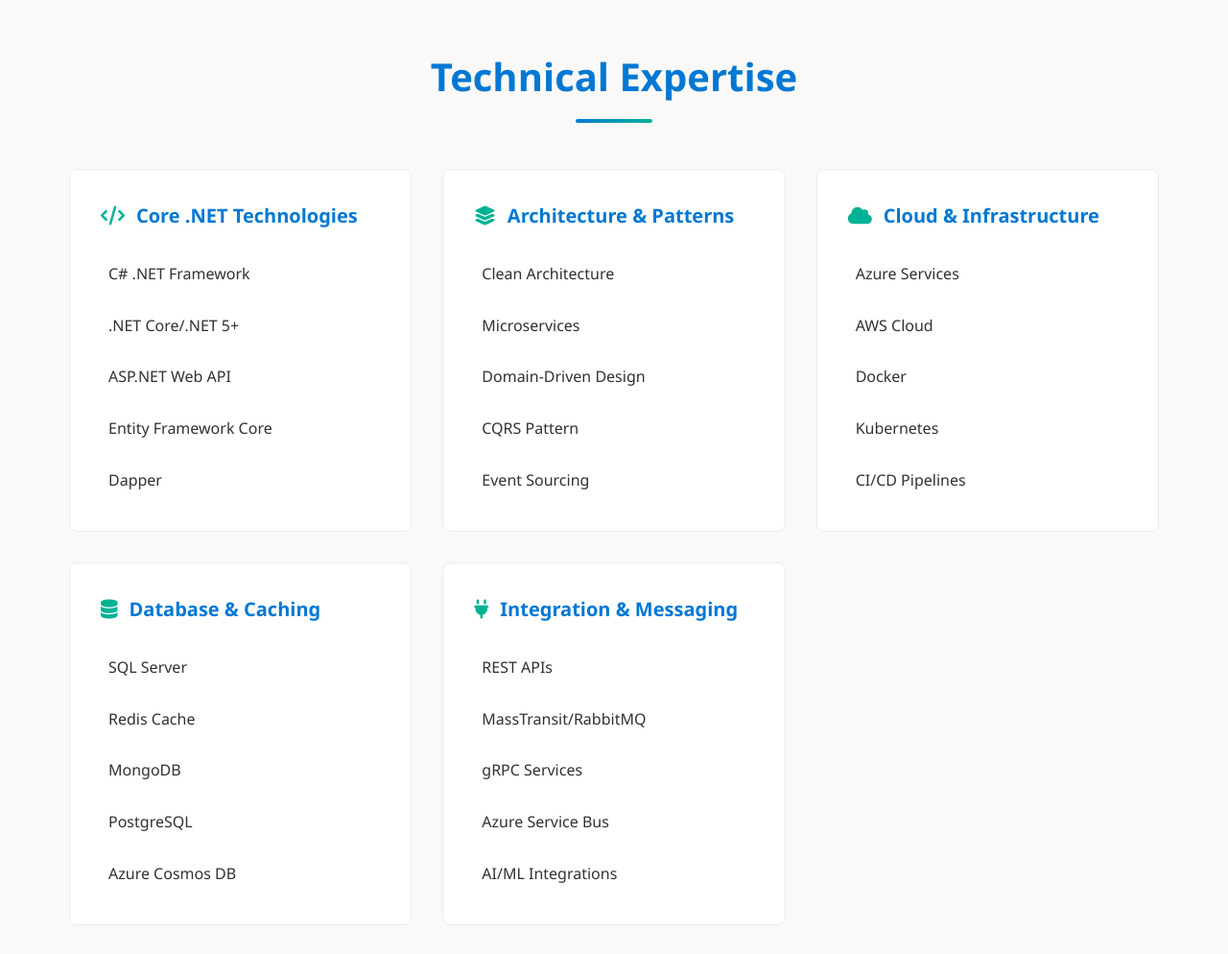
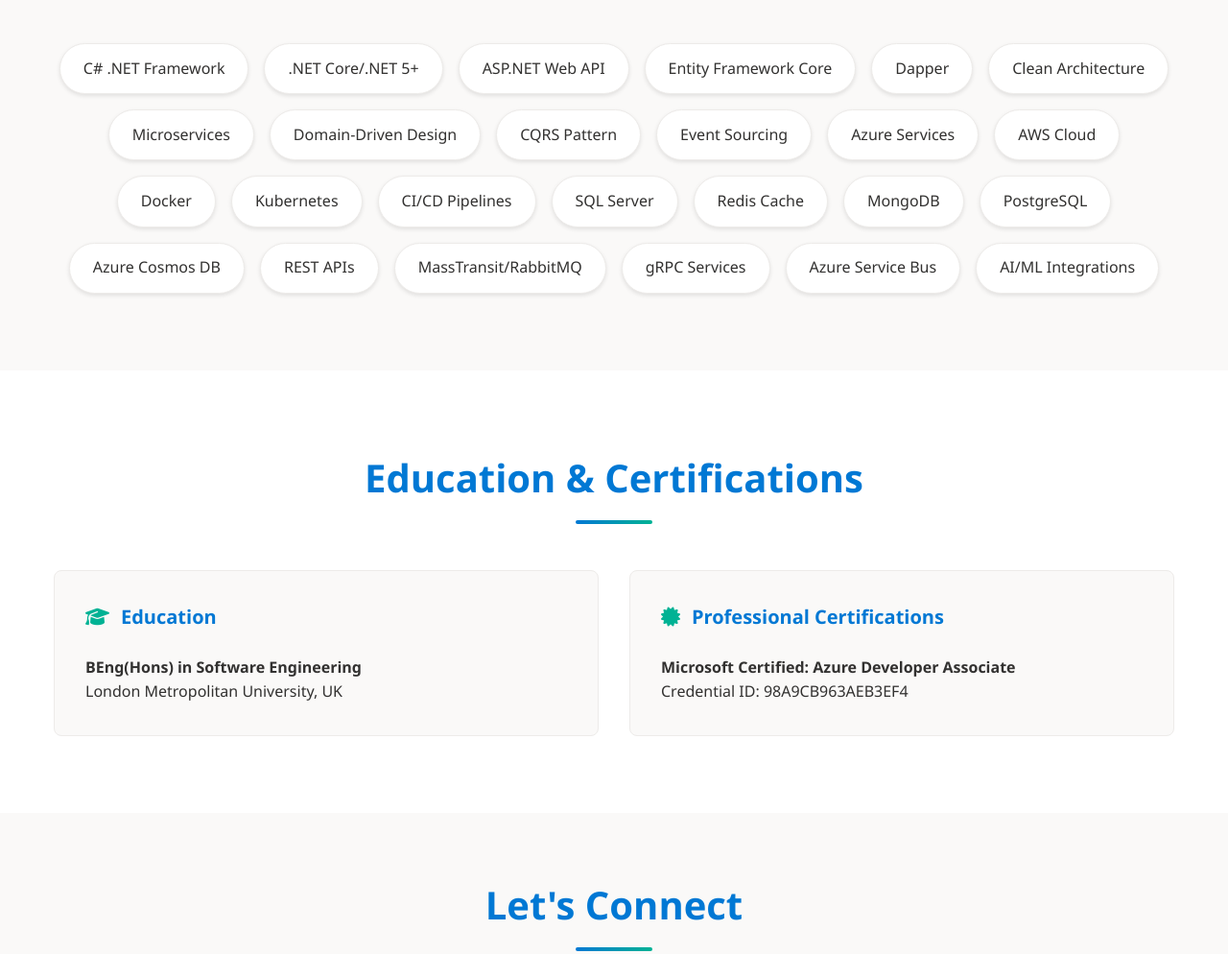
Before and after one commit to BuddhikaNelum/buddhikanelum.github.io, a plain HTML site: page index.html in a window 1280 px wide. Shown: the part 869-1863 px from the top of the page at 96% size. Drawn offline with Linux system fonts and the light colour scheme; a web font is replaced by a local one.

Commit message:
stype changes

```diff
--- a/css/styles.css
+++ b/css/styles.css
@@ -110,18 +110,6 @@
     box-shadow: 0 12px 28px var(--shadow);
 }
 
-h1 {
-    font-size: 2.5rem;
-    color: var(--primary);
-    margin-bottom: 1rem;
-}
-
-.title {
-    color: var(--text-secondary);
-    font-size: 1.25rem;
-    margin-bottom: 2rem;
-}
-
 .section-title {
     text-align: center;
     color: var(--primary);
@@ -143,19 +131,46 @@
     border-radius: 2px;
 }
 
-.container {
-    max-width: 1200px;
-    margin: 0 auto;
-    padding: 0 1rem;
-}
-
-.expertise-section,
-.education-section {
+.expertise-section {
     padding: 5rem 0;
     background: var(--surface);
 }
 
-.expertise-grid,
+.skills-container {
+    display: flex;
+    flex-wrap: wrap;
+    gap: 1rem;
+    max-width: 1200px;
+    margin: 0 auto;
+    padding: 0 1rem;
+    justify-content: center;
+}
+
+.skill-tag {
+    background: var(--background);
+    color: var(--text);
+    padding: 0.8rem 1.5rem;
+    border-radius: 30px;
+    font-size: 1rem;
+    border: 1px solid var(--border);
+    transition: all 0.3s ease;
+    cursor: default;
+    box-shadow: 0 2px 4px var(--shadow);
+}
+
+.skill-tag:hover {
+    transform: translateY(-3px);
+    box-shadow: 0 4px 8px var(--shadow);
+    background: var(--primary);
+    color: white;
+    border-color: var(--primary);
+}
+
+.education-section {
+    padding: 5rem 0;
+    background: var(--background);
+}
+
 .education-grid {
     display: grid;
     grid-template-columns: repeat(auto-fit, minmax(300px, 1fr));
@@ -165,22 +180,19 @@
     padding: 0 1rem;
 }
 
-.expertise-card,
 .education-card {
-    background: var(--background);
+    background: var(--surface);
     padding: 2rem;
     border-radius: 8px;
     border: 1px solid var(--border);
     transition: transform 0.3s ease, box-shadow 0.3s ease;
 }
 
-.expertise-card:hover,
 .education-card:hover {
     transform: translateY(-5px);
     box-shadow: 0 8px 16px var(--shadow);
 }
 
-.expertise-card h3,
 .education-card h3 {
     color: var(--primary);
     margin-bottom: 1.5rem;
@@ -190,43 +202,8 @@
     font-size: 1.25rem;
 }
 
-.expertise-card h3 i,
 .education-card h3 i {
     color: var(--accent);
-}
-
-.skill-list {
-    list-style: none;
-    padding: 0;
-    margin: 0;
-    display: flex;
-    flex-direction: column;
-    gap: 0.75rem;
-}
-
-.skill-list li {
-    color: var(--text);
-    font-size: 1rem;
-    padding: 0.5rem;
-    border-radius: 4px;
-    transition: background-color 0.2s ease;
-}
-
-.skill-list li:hover {
-    background: var(--surface);
-}
-
-.education-content h4,
-.certification-content h4 {
-    color: var(--text);
-    font-size: 1.1rem;
-    margin-bottom: 0.5rem;
-}
-
-.institution,
-.credential {
-    color: var(--text-secondary);
-    font-size: 0.9rem;
 }
 
 .contact-section {
@@ -245,29 +222,17 @@
 .social-link {
     color: var(--text);
     font-size: 1.5rem;
-    transition: color 0.3s, transform 0.3s;
+    transition: all 0.3s ease;
     padding: 1rem;
+    border-radius: 50%;
+    background: var(--background);
+    box-shadow: 0 2px 4px var(--shadow);
 }
 
 .social-link:hover {
     color: var(--primary);
-    transform: translateY(-3px);
-}
-
-.theme-toggle {
-    background: none;
-    border: none;
-    color: var(--text);
-    cursor: pointer;
-    font-size: 1.2rem;
-    padding: 0.5rem;
-}
-
-footer {
-    text-align: center;
-    padding: 2rem;
-    color: var(--text-secondary);
-    border-top: 1px solid var(--border);
+    transform: translateY(-3px) rotate(8deg);
+    box-shadow: 0 4px 12px var(--shadow);
 }
 
 .newsletter-section {
@@ -318,11 +283,11 @@
     background: var(--secondary);
 }
 
-@media (max-width: 768px) {
-    .newsletter-card {
-        margin: 0 1rem;
-        padding: 2rem 1rem;
-    }
+footer {
+    text-align: center;
+    padding: 2rem;
+    color: var(--text-secondary);
+    border-top: 1px solid var(--border);
 }
 
 @media (max-width: 768px) {
@@ -334,8 +299,9 @@
         gap: 1rem;
     }
 
-    h1 {
-        font-size: 2rem;
+    .profile-image {
+        width: 180px;
+        height: 180px;
     }
 
     .section-title {
@@ -343,7 +309,15 @@
         margin-bottom: 2rem;
     }
 
-    .expertise-grid,
+    .skills-container {
+        gap: 0.75rem;
+    }
+
+    .skill-tag {
+        padding: 0.6rem 1.2rem;
+        font-size: 0.9rem;
+    }
+
     .education-grid {
         grid-template-columns: 1fr;
         padding: 2rem 1rem;
@@ -353,9 +327,4 @@
         margin: 0 1rem;
         padding: 2rem 1rem;
     }
-
-    .profile-image {
-        width: 180px;
-        height: 180px;
-    }
 }
--- a/index.html
+++ b/index.html
@@ -30,7 +30,7 @@
             <img src="/img/img3.JPEG" alt="Buddhika Nelum Prabath" class="profile-image">
             <h1>Buddhika Nelum Prabath</h1>
             <p class="title">Senior .NET Developer</p>
-            <p>A highly motivated and self-taught software engineer with 5+ years of experience in designing and implementing enterprise-level applications using the .NET stack. Proven expertise in delivering projects on time and exceeding expectations, with a solid track record working with both local and international clients. Skilled in technologies such as C#, .NET Core, Web API, SQL Server, AWS, and Microservice architecture, among others. Known for a positive, enthusiastic attitude and strong team collaboration skills.</p>
+            <p>A highly motivated and self-taught software engineer with 5+ years of experience in designing and implementing enterprise-level applications using the .NET stack. Proven expertise in delivering projects on time and exceeding expectations, with a solid track record working with both local and international clients.</p>
         </div>
     </section>
 
@@ -38,61 +38,32 @@
         <div class="container">
             <h2 class="section-title">Technical Expertise</h2>
 
-            <div class="expertise-grid">
-                <div class="expertise-card">
-                    <h3><i class="fas fa-code"></i> Core .NET Technologies</h3>
-                    <ul class="skill-list">
-                        <li>C# .NET Framework</li>
-                        <li>.NET Core/.NET 5+</li>
-                        <li>ASP.NET Web API</li>
-                        <li>Entity Framework Core</li>
-                        <li>Dapper</li>
-                    </ul>
-                </div>
-
-                <div class="expertise-card">
-                    <h3><i class="fas fa-layer-group"></i> Architecture & Patterns</h3>
-                    <ul class="skill-list">
-                        <li>Clean Architecture</li>
-                        <li>Microservices</li>
-                        <li>Domain-Driven Design</li>
-                        <li>CQRS Pattern</li>
-                        <li>Event Sourcing</li>
-                    </ul>
-                </div>
-
-                <div class="expertise-card">
-                    <h3><i class="fas fa-cloud"></i> Cloud & Infrastructure</h3>
-                    <ul class="skill-list">
-                        <li>Azure Services</li>
-                        <li>AWS Cloud</li>
-                        <li>Docker</li>
-                        <li>Kubernetes</li>
-                        <li>CI/CD Pipelines</li>
-                    </ul>
-                </div>
-
-                <div class="expertise-card">
-                    <h3><i class="fas fa-database"></i> Database & Caching</h3>
-                    <ul class="skill-list">
-                        <li>SQL Server</li>
-                        <li>Redis Cache</li>
-                        <li>MongoDB</li>
-                        <li>PostgreSQL</li>
-                        <li>Azure Cosmos DB</li>
-                    </ul>
-                </div>
-
-                <div class="expertise-card">
-                    <h3><i class="fas fa-plug"></i> Integration & Messaging</h3>
-                    <ul class="skill-list">
-                        <li>REST APIs</li>
-                        <li>MassTransit/RabbitMQ</li>
-                        <li>gRPC Services</li>
-                        <li>Azure Service Bus</li>
-                        <li>AI/ML Integrations</li>
-                    </ul>
-                </div>
+            <div class="skills-container">
+                <span class="skill-tag">C# .NET Framework</span>
+                <span class="skill-tag">.NET Core/.NET 5+</span>
+                <span class="skill-tag">ASP.NET Web API</span>
+                <span class="skill-tag">Entity Framework Core</span>
+                <span class="skill-tag">Dapper</span>
+                <span class="skill-tag">Clean Architecture</span>
+                <span class="skill-tag">Microservices</span>
+                <span class="skill-tag">Domain-Driven Design</span>
+                <span class="skill-tag">CQRS Pattern</span>
+                <span class="skill-tag">Event Sourcing</span>
+                <span class="skill-tag">Azure Services</span>
+                <span class="skill-tag">AWS Cloud</span>
+                <span class="skill-tag">Docker</span>
+                <span class="skill-tag">Kubernetes</span>
+                <span class="skill-tag">CI/CD Pipelines</span>
+                <span class="skill-tag">SQL Server</span>
+                <span class="skill-tag">Redis Cache</span>
+                <span class="skill-tag">MongoDB</span>
+                <span class="skill-tag">PostgreSQL</span>
+                <span class="skill-tag">Azure Cosmos DB</span>
+                <span class="skill-tag">REST APIs</span>
+                <span class="skill-tag">MassTransit/RabbitMQ</span>
+                <span class="skill-tag">gRPC Services</span>
+                <span class="skill-tag">Azure Service Bus</span>
+                <span class="skill-tag">AI/ML Integrations</span>
             </div>
         </div>
     </section>
@@ -124,13 +95,13 @@
     <section id="contact" class="contact-section">
         <h2 class="section-title">Let's Connect</h2>
         <div class="social-links">
-            <a href="https://www.linkedin.com/in/buddhika-nelum-prabath/" class="social-link" target="_blank">
+            <a href="https://linkedin.com/in/buddhikanelum" class="social-link" target="_blank">
                 <i class="fab fa-linkedin"></i>
             </a>
-            <a href="https://github.com/BuddhikaNelum" class="social-link" target="_blank">
+            <a href="https://github.com/buddhikanelum" class="social-link" target="_blank">
                 <i class="fab fa-github"></i>
             </a>
-            <a href="mailto:dlbnprabath@gmail.com" class="social-link">
+            <a href="mailto:contact@buddhikanelum.com" class="social-link">
                 <i class="fas fa-envelope"></i>
             </a>
         </div>
```
